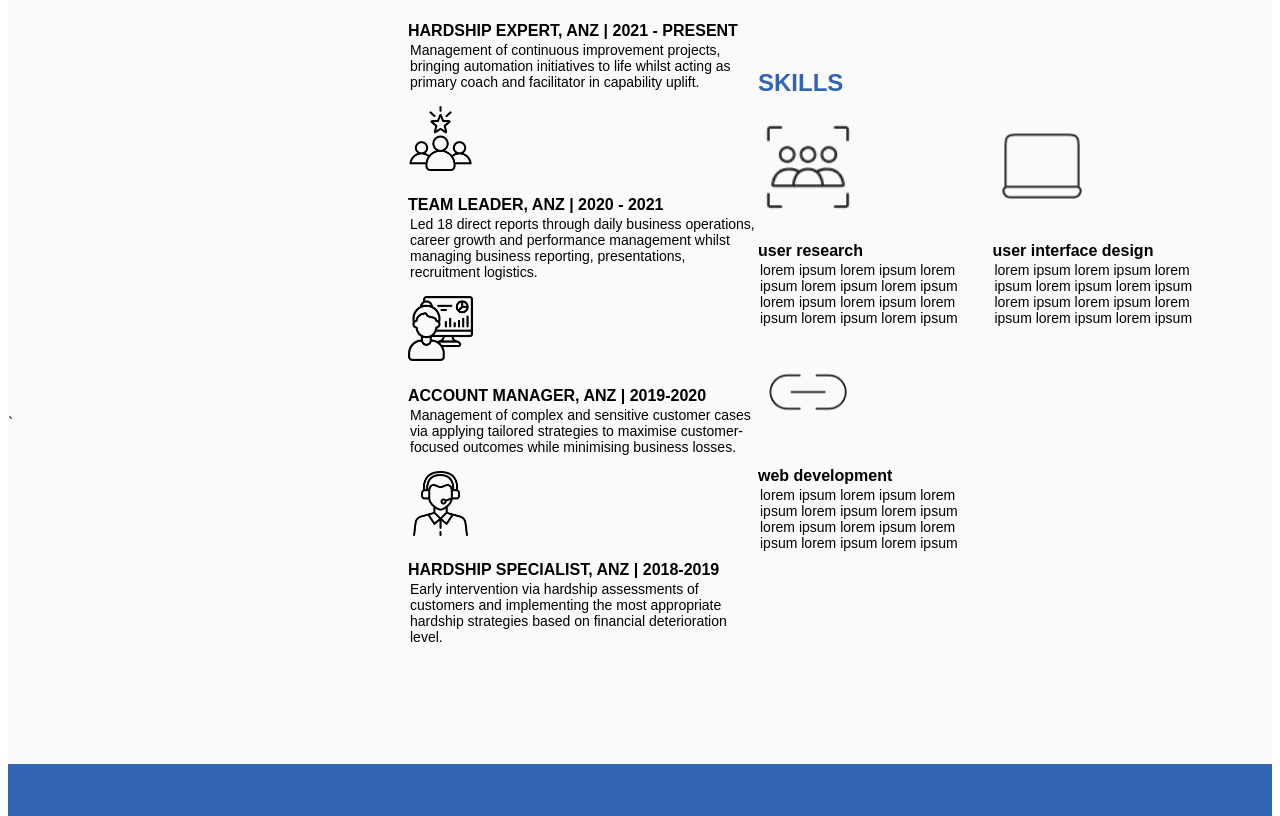
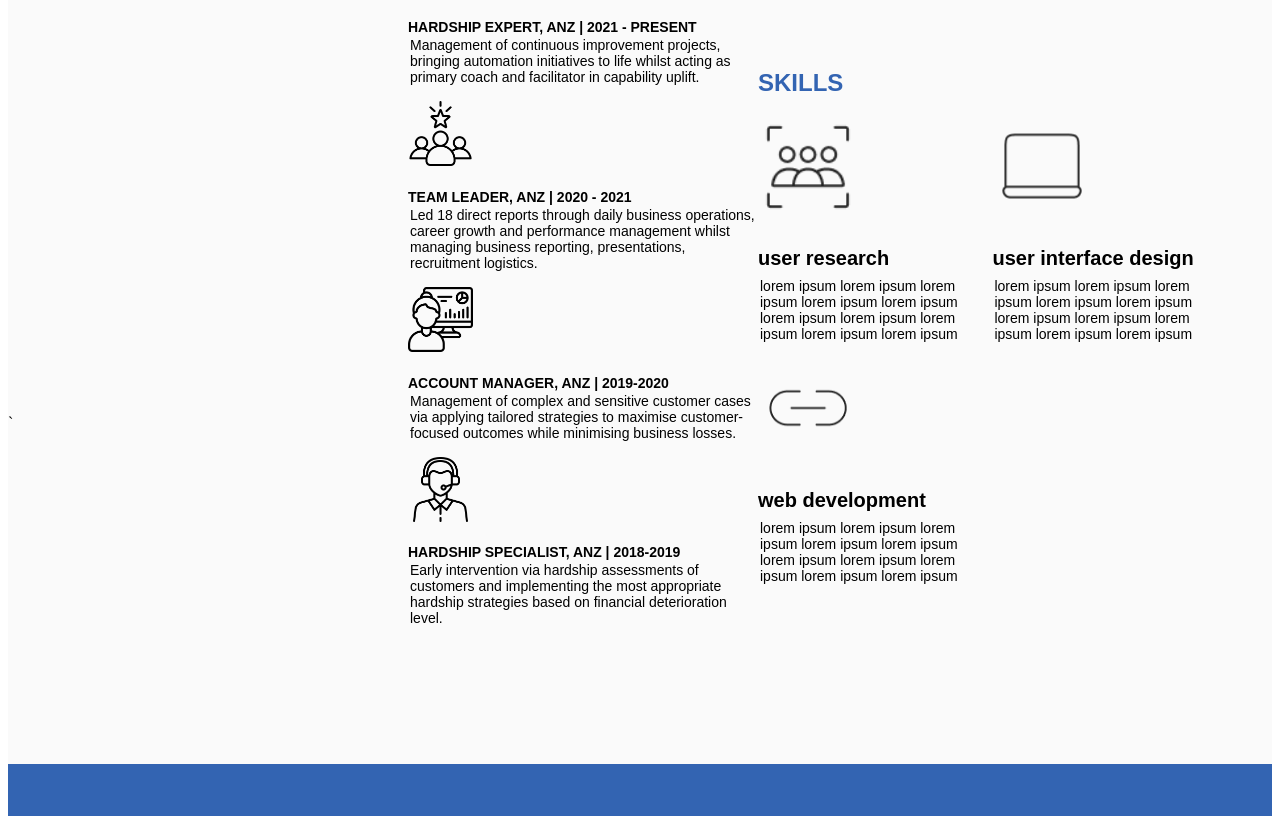
Before and after one commit to lamchristine22/UX_UI_HW_18CL, a plain HTML site: page index.html in a window 1280 px wide. Shown: the part 1032-1848 px from the top of the page. Drawn offline with Linux system fonts and the light colour scheme.

Commit message:
work experience font size update

```diff
--- a/css/style.css
+++ b/css/style.css
@@ -139,6 +139,11 @@
                 padding-top: 35px;
             }
 
+            .skillsHeader{
+                font-size: 20px;
+                padding-bottom: 6px;
+            }
+
             .inlineBlock{
                 display: inline-block;
                 width: 230px;
@@ -162,6 +167,7 @@
             h4{
                 font-family: 'Figtree', sans-serif;
                 margin-bottom: 0px;
+                font-size: 14px;
             }
 
 
--- a/index.html
+++ b/index.html
@@ -95,19 +95,19 @@
 
             <div class="inlineBlock1">
             <img src="Images/2userresearch.png" alt="research icon" width="100" height=auto;>
-            <h4>user research</h4>
+            <h4 class="skillsHeader">user research</h4>
             <p class="text2">lorem ipsum lorem ipsum lorem ipsum lorem ipsum lorem ipsum lorem ipsum lorem ipsum lorem ipsum lorem ipsum lorem ipsum </p>
             </div>
 
             <div class="inlineBlock2">
             <img src="Images/2userinterface.png" alt="webpage icon" width="100" height=auto;>
-            <h4>user interface design</h4>
+            <h4 class="skillsHeader">user interface design</h4>
             <p class="text2">lorem ipsum lorem ipsum lorem ipsum lorem ipsum lorem ipsum lorem ipsum lorem ipsum lorem ipsum lorem ipsum lorem ipsum</p>
             </div>
 
             <div class="inlineBlock3">
             <img src="Images/2webdevelopment.png" alt="webpage development icon" width="100" height=auto;>
-            <h4>web development</h4>
+            <h4 class="skillsHeader">web development</h4>
             <p class="text2">lorem ipsum lorem ipsum lorem ipsum lorem ipsum lorem ipsum lorem ipsum lorem ipsum lorem ipsum lorem ipsum lorem ipsum</p>
             </div>
 
```
